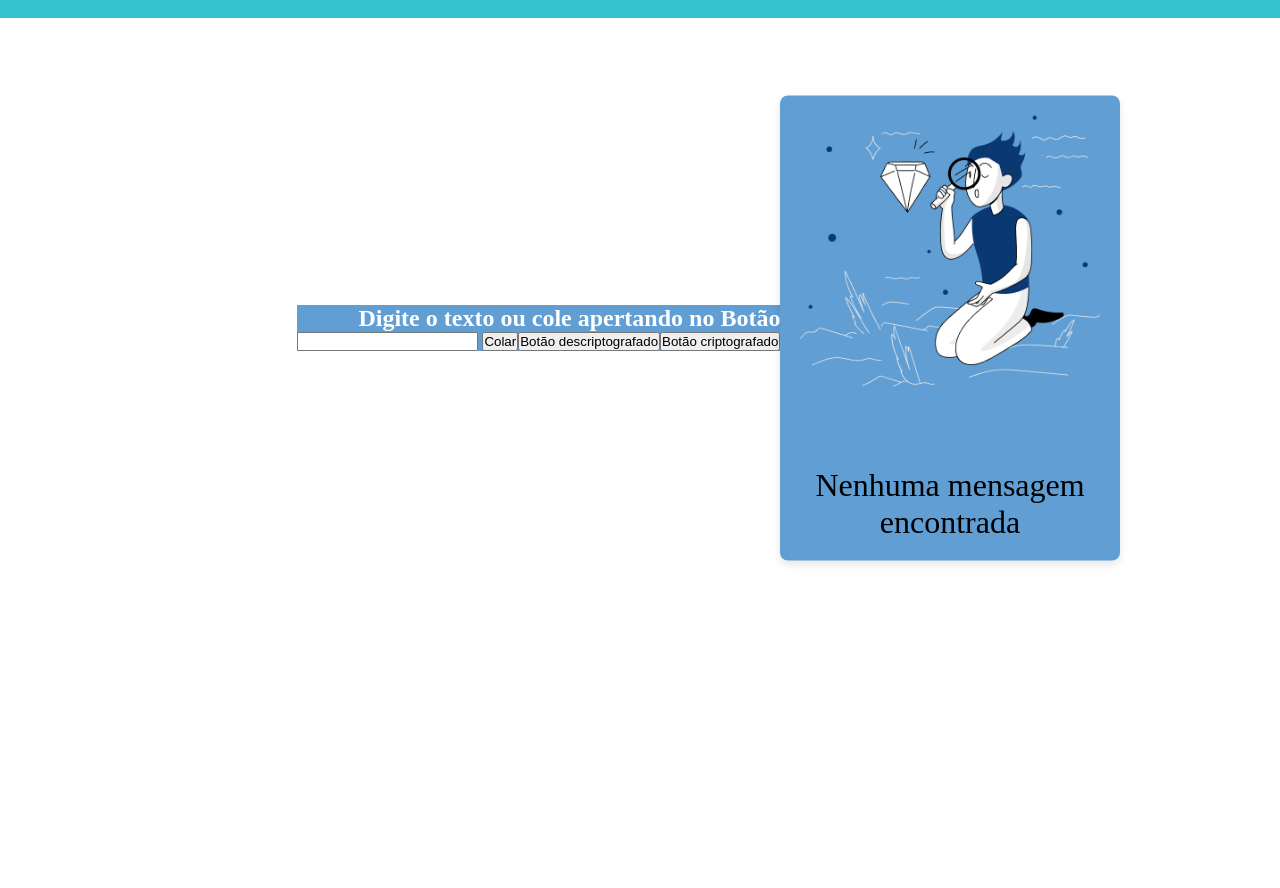
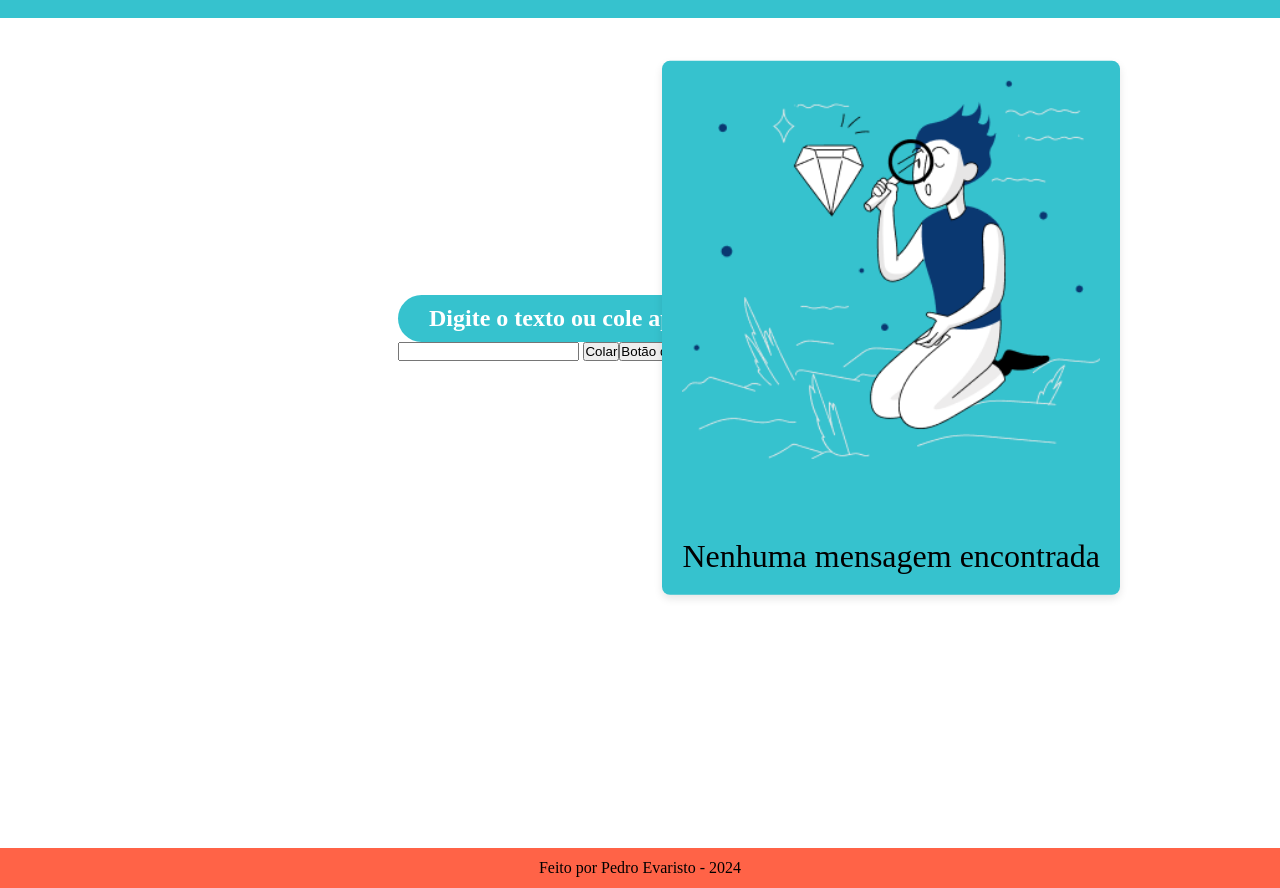
Before and after one commit to pedroevaristo/alura-oracle-2024, a plain HTML site: page index.html in a window 1280 px wide. Shown: the part 72-960 px from the top of the page. Before the commit the page ends 800 px from the top, so only its background shows below. Drawn offline with Linux system fonts and the light colour scheme.

Commit message:
21/08/2024 19:20

```diff
--- a/index.html
+++ b/index.html
@@ -24,7 +24,7 @@
                 <img src="images/High quality products 1 1.png" alt="Imagem que não entrou nenhuma informação">
                 <p class="Status-campo">Nenhuma mensagem encontrada</p>
             </aside>
-            <h3>Digite o texto ou cole apertando no Botão</h3>
+            <h3 id="digite-no-campo">Digite o texto ou cole apertando no Botão</h3>
         </section>
         <section>
             <div>
@@ -35,9 +35,11 @@
             <button>Botão criptografado</button>
         </section>
     </main>
+    <section class="Rodape">
     <footer>
         <a>Feito por Pedro Evaristo - 2024</a>
     </footer>
+    </section>
 </body>
 
 </html>
--- a/style.css
+++ b/style.css
@@ -5,19 +5,19 @@
 }
 
 body{
-    display: flex;
+    display: flex;/**/
     justify-content: center;
     align-items: center;
-    height: 100vh;
+    height: 100vh; /*A altura do viewport -  é com se fosse na parte de cima do código um espaçamento que a cada vez que aumenta*/
 }
 
 header {
     background: #36C2CE; /* Cor de fundo do header */
     color: #fff; /* Cor do texto dentro do header */
-    height: 70px; /* Altura do header */
+    height: 70px; /* Altura do header e como se fosse a espessura da parte de cima */
     display: flex;
     align-items: center;
-    padding: 10px 0; /* Espaçamento interno apenas no eixo vertical */
+    padding: 10px 0; /*superior, direita, inferior, bottom, left | Espaçamento interno apenas no eixo vertical */
     justify-content: space-between;
     width: 100%; /* Garante que o header ocupe 100% da largura da tela */
     position: fixed; /* Fixa o header no topo da página */
@@ -31,19 +31,14 @@ section{
     display: flex;
     justify-content: flex-end; /* Alinha o conteúdo à direita */
     align-items: center;
-     /* Centraliza verticalmente */
-     /* Ocupa toda a altura da tela */
-    /* Espaço à direita */
-    background-color: #609ED4;
-
 }
 
 
 
-.logo-alura-image{/*Achar um jeito de colcoar a imagem para o canto direito, mas parece que tem que associar dentro do body*/
+.logo-alura-image{
     display: flex;
     align-items: end;
-    margin-left: -20px;
+    margin-left: -20px;/*Aqui seria o posionamento a esquerda onde o lado esquerdo determinara se */
 }
 
 .logo-alura-image img{
@@ -55,7 +50,6 @@ section{
     display: flex;
     align-items: center;
     justify-content: center;
-    height: 100%;
     flex-grow: 1;
     text-align: center;
 
@@ -67,16 +61,17 @@ section{
 }
 
 aside{
-    position: absolute;
+    position: absolute;/*é uma propriedade que permite posicionar elementos de acordo com o elemento pai que tenha um position diferente de static */
     right: 10rem; /* Posiciona o aside à direita da tela */
     top: 50%;
     transform: translateY(-50%); /* Centraliza verticalmente */
     padding: 20px; /* Ajusta o espaço interno */
-    background-color: #609ED4; /* Cor de fundo */
+    background-color: #36C2CE; /* Cor de fundo */
     border-radius: 8px; /* Bordas arredondadas (opcional) */
     box-shadow: 0 4px 8px rgba(0, 0, 0, 0.1); /* Sombra para destacar o aside */
     text-align: center; /* Centraliza o texto */
-    max-width: 300px; /* Limita a largura */
+    height: auto; /*limite de altura e largura adaptada a tela*/
+    width: auto;
 
 }
 
@@ -96,3 +91,21 @@ section h3{
     font-size: 2rem;
 
 }
+
+#digite-no-campo{
+    flex-grow: 1; /**/
+    border-radius: 2rem;
+    background-color: #36C2CE;
+    padding: 2%;
+
+}
+.Rodape{
+    position: absolute;
+    background-color: tomato;
+    width: 100%;
+    height: 5vh;
+    bottom: -10rem;
+    text-align: center;
+    justify-content: center;
+
+}
```
